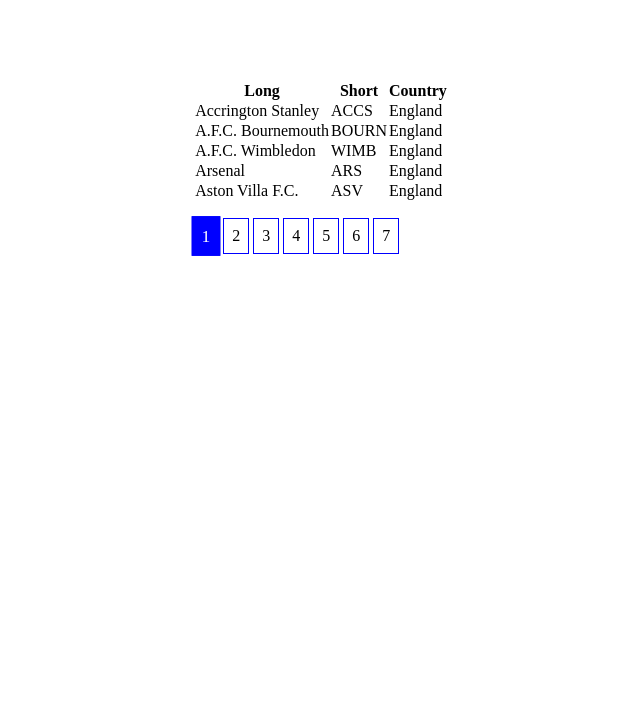
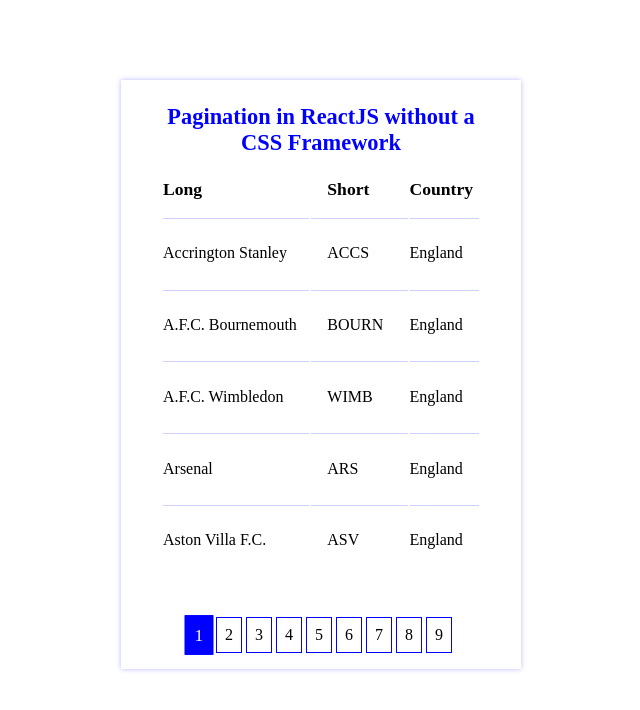
Before and after one commit to bonarhyme/React-Pagination-without-CSS-Framework, a React (Create React App) app: page / in a window 1280 px wide. Shown: the top 710 px of the page, without its empty margins (319-959 px from the left). Built offline with nearby package versions, Linux system fonts and the light colour scheme.

Commit message:
Added fuctional pagination button

```diff
--- a/src/components/Table.js
+++ b/src/components/Table.js
@@ -3,39 +3,45 @@
 import Pagination from "./Pagination";
 
 const Table = () => {
+  const pageLength = football.length / 5;
   const [page, setPage] = useState(1);
-  const handleClick = (e) => {
-    setPage(e);
+  const [list, setList] = useState(football.slice(page - 1, page * 5));
+
+  const handlePage = (thePage) => {
+    setPage(thePage);
+    const t = football.slice((thePage - 1) * 5, thePage * 5);
+    setList(t);
   };
   return (
-    <div>
-      <table>
+    <div className="table-container">
+      <table className="table">
+        <caption>Pagination in ReactJS without a CSS Framework</caption>
         <thead>
           <tr>
             <th>Long</th>
-            <th>Short</th>
+            <th className="center">Short</th>
             <th>Country</th>
           </tr>
         </thead>
         <tbody>
-          {football.map((x, i) => {
-            if (i < 5) {
+          {list.map((x, i) => {
             const { long, short, country } = x;
             return (
               <tr key={i}>
                 <td>{long}</td>
-                  <td>{short}</td>
+                <td className="center">{short}</td>
                 <td>{country}</td>
               </tr>
             );
-            }
           })}
         </tbody>
       </table>
       <Pagination
         page={page}
-        pages={football.length / 5}
-        onClick={handleClick}
+        pages={pageLength}
+        onClick={(e) => {
+          handlePage(e);
+        }}
       />
     </div>
   );
--- a/src/index.css
+++ b/src/index.css
@@ -18,7 +18,41 @@
   align-items: center;
   margin-top: 5rem;
 }
+.table-container {
+  width: 100%;
+  max-width: 400px;
+  display: flex;
+  flex-direction: column;
+  align-items: center;
+  box-shadow: 0 0 5px rgba(0, 0, 255, 0.274);
+}
+.table {
+  margin: 1.5rem;
+  width: 80%;
+  height: 400px;
+}
+.table th {
+  text-align: left;
+}
+th {
+  padding-bottom: 1rem;
+  font-size: 1.1rem;
+}
+td {
+  border-top: 1px solid rgba(0, 0, 255, 0.185);
+  padding: 0.7rem 0;
+}
 
+.table .center {
+  padding-left: 1rem;
+  padding-right: 1rem;
+}
+caption {
+  font-size: 1.4rem;
+  margin-bottom: 1.3rem;
+  color: blue;
+  font-weight: 600;
+}
 .pages-container {
   display: flex;
   list-style: none;
@@ -32,7 +66,7 @@
 }
 
 .page-item:hover {
-  background-color: blue;
+  background-color: rgba(46, 46, 214, 0.253);
   color: white;
 }
 
--- a/src/variables/data.js
+++ b/src/variables/data.js
@@ -159,4 +159,64 @@
     short: "DER",
     country: "England",
   },
+  {
+    long: "Fulham",
+    short: "FUL",
+    country: "England",
+  },
+  {
+    long: "Huddersfield Town",
+    short: "HUD",
+    country: "England",
+  },
+  {
+    long: "Hull City",
+    short: "HULL",
+    country: "England",
+  },
+  {
+    long: "Luton Town",
+    short: "LUT",
+    country: "England",
+  },
+  {
+    long: "Middlesbrough",
+    short: "MID",
+    country: "England",
+  },
+  {
+    long: "Millwall",
+    short: "MIL",
+    country: "England",
+  },
+  {
+    long: "Nottingham Forest",
+    short: "FOR",
+    country: "England",
+  },
+  {
+    long: "Peterborough United",
+    short: "PET",
+    country: "England",
+  },
+  {
+    long: "Preston North End",
+    short: "PRE",
+    country: "England",
+  },
+  {
+    long: "Queens Park Rangers",
+    short: "QPR",
+    country: "England",
+  },
+  {
+    long: "Reading",
+    short: "REA",
+    country: "England",
+  },
+  {
+    long: "Sheffield United",
+    short: "SHU",
+    country: "England",
+  },
 ];
```
Lines whose indentation alone changed are shown as unchanged.
